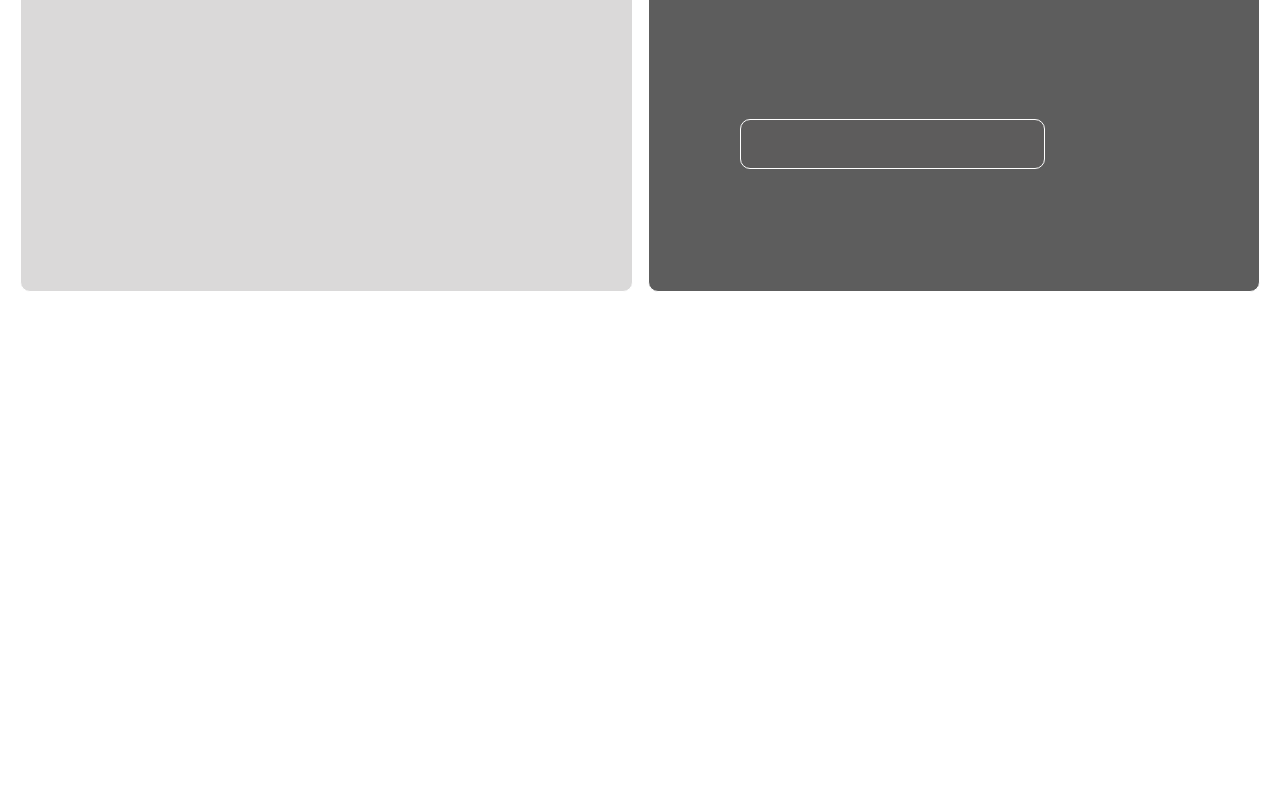
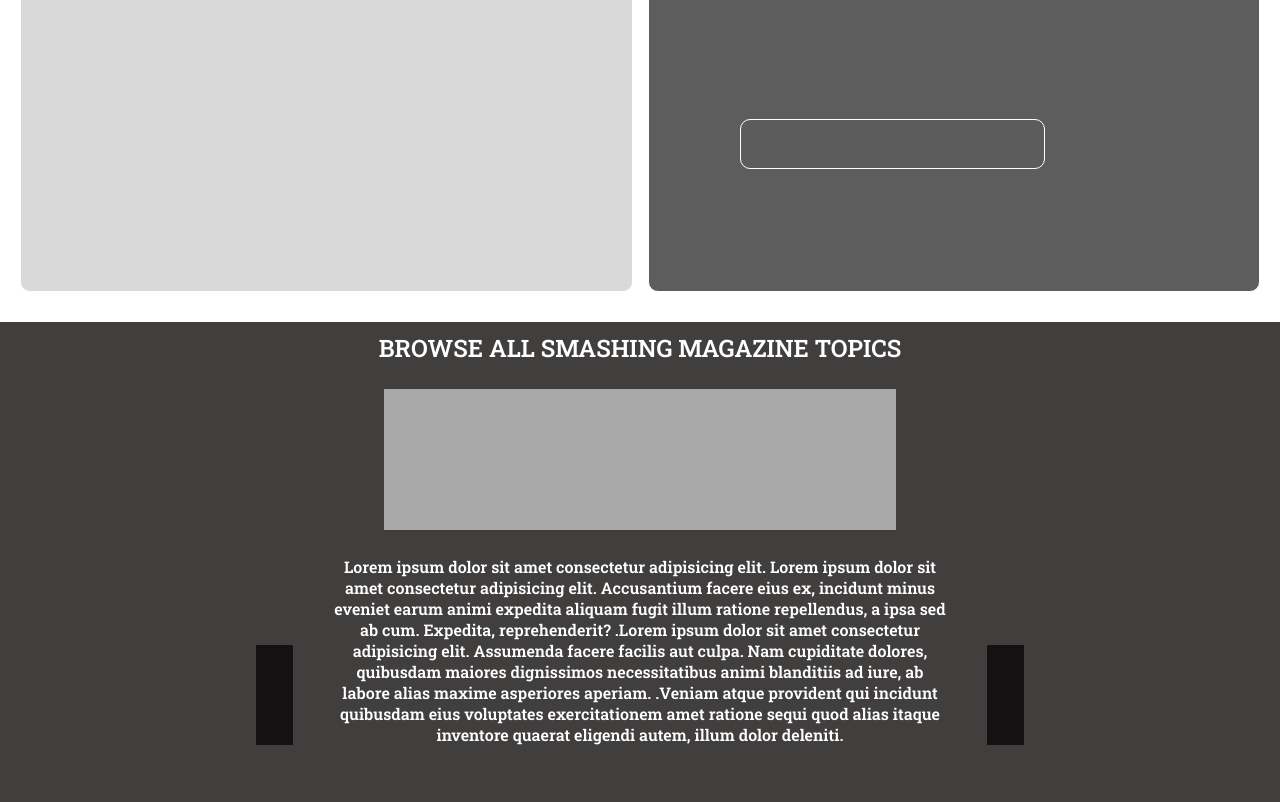
Before and after one commit to Abhigyan001/smashingmagazine, a plain HTML site: page index.html in a window 1280 px wide. Shown: the part 6085-6887 px from the top of the page. Before the commit the page ends 6407 px from the top, so only its background shows below. Drawn offline with Linux system fonts and the light colour scheme.

Commit message:
completed the footer and added comments

```diff
--- a/index.html
+++ b/index.html
@@ -11,6 +11,7 @@
 </head>
 
 <body>
+    <!--This is the navbar-->
     <header>
         <nav class="navbar flex">
             <div class="logo"></div>
@@ -27,9 +28,11 @@
             <div class="searchbar"></div>
         </nav>
     </header>
+    <!--this is the main content-->
     <main>
         <div class="landing-paragraphs"></div>
         <div class="landing-logos"></div>
+        <!--This is the landing page-->
         <section class="landing-page">
             <div>
                 <div class="profpic"></div>
@@ -48,6 +51,7 @@
                 <h1>Lorem ipsum dolor sit am.Lorem ipsum dolor sit am.Lorem ipsum dolor sit am</h1>
             </div>
         </section>
+        <!--This is the article section-->
         <section class="newarticles">
             <article>
                 <h1>Lorem ipsum dolor sit am.Lorem ipsum dolor sit am.Lorem ipsum dolor sit am</h1>
@@ -104,6 +108,7 @@
                     hic suscipit fugit.</p>
             </article>
         </section>
+        <!--This is the ad section-->
         <section class="ad">
 
             <div class="button1"></div>
@@ -276,6 +281,18 @@
 
             </section>
     </main>
+    <!--This is the footer-->
+    <footer>
+        <h2>BROWSE ALL SMASHING MAGAZINE TOPICS</h2>
+        <div class="footer-links"></div>
+        <div class="flex footer-imgs">
+            <div></div>
+            <div>
+                Lorem ipsum dolor sit amet consectetur adipisicing elit. Lorem ipsum dolor sit amet consectetur adipisicing elit. Accusantium facere eius ex, incidunt minus eveniet earum animi expedita aliquam fugit illum ratione repellendus, a ipsa sed ab cum. Expedita, reprehenderit? .Lorem ipsum dolor sit amet consectetur adipisicing elit. Assumenda facere facilis aut culpa. Nam cupiditate dolores, quibusdam maiores dignissimos necessitatibus animi blanditiis ad iure, ab labore alias maxime asperiores aperiam. .Veniam atque provident qui incidunt quibusdam eius voluptates exercitationem amet ratione sequi quod alias itaque inventore quaerat eligendi autem, illum dolor deleniti.
+            </div>
+            <div></div>
+        </div>
+    </footer>
 </body>
 
 </html>
--- a/styles.css
+++ b/styles.css
@@ -5,7 +5,7 @@
 }
 
 body {
-    font-family: 'Roboto Slab', serif;
+  font-family: "Roboto Slab", serif;
   color: white;
 }
 
@@ -15,6 +15,7 @@ body {
   align-items: center;
 }
 
+/* This is the navbar */
 .searchbar {
   width: 16%;
   height: 60px;
@@ -45,6 +46,8 @@ body {
   list-style-type: none;
   border-radius: 11px;
 }
+
+/* This is the landing page */
 
 .landing-page {
   display: grid;
@@ -104,6 +107,7 @@ body {
   width: 60%;
 }
 
+/* This is the articles */
 .newarticles {
   display: grid;
   grid-template-columns: repeat(3, 1fr);
@@ -145,8 +149,9 @@ body {
   border: 1px solid white;
   margin: 2%;
   border-radius: 6px;
+}
 
-}
+/* This is the ad */
 
 .ad {
   width: 98%;
@@ -155,8 +160,6 @@ body {
   background-color: rgb(22, 22, 22);
   border: 2px solid transparent;
 }
-
-
 
 .button1 {
   width: 40%;
@@ -178,7 +181,7 @@ body {
 
 .ad p {
   margin: 0 auto;
-    width: 50%
+  width: 50%;
 }
 
 .ad2 {
@@ -187,6 +190,8 @@ body {
   height: 30vh;
   background-color: rgba(47, 47, 47, 0.609);
 }
+
+/* This is the editor */
 
 .editor {
   margin: 0 20px;
@@ -246,6 +251,8 @@ body {
   background-color: rgb(39, 38, 38) !important;
 }
 
+/* This is the ad */
+
 .ad2 h1,
 .ad2 p {
   color: white;
@@ -289,7 +296,6 @@ body {
   grid-template-columns: 1fr 1fr;
   margin: 30px 20px;
   gap: 15px;
-
 }
 
 .guide h2 {
@@ -328,7 +334,40 @@ body {
   background-color: rgba(24, 23, 23, 0.698);
 }
 
-
 .guide div:nth-child(4) h2 {
   margin-top: 30%;
 }
+
+/* This is the footer */
+
+footer {
+  height: 60vh;
+  background-color: rgb(65, 62, 62);
+  text-align: center;
+  padding-top: 10px;
+}
+
+.footer-links {
+  height: 20%;
+  background-color: darkgray;
+  height: 30%;
+  width: 40%;
+  margin: 2% auto;
+}
+
+.footer-imgs {
+  width: 60%;
+  margin: 0 auto;
+}
+
+.footer-imgs div:nth-child(1),
+.footer-imgs div:nth-child(3) {
+  background-color: rgb(19, 17, 17);
+  width: 40%;
+  height: 100px;
+  align-self: flex-end;
+}
+
+.footer-imgs div:nth-child(2) {
+  margin: 0 5%;
+}
```
Lines whose indentation alone changed are shown as unchanged.
